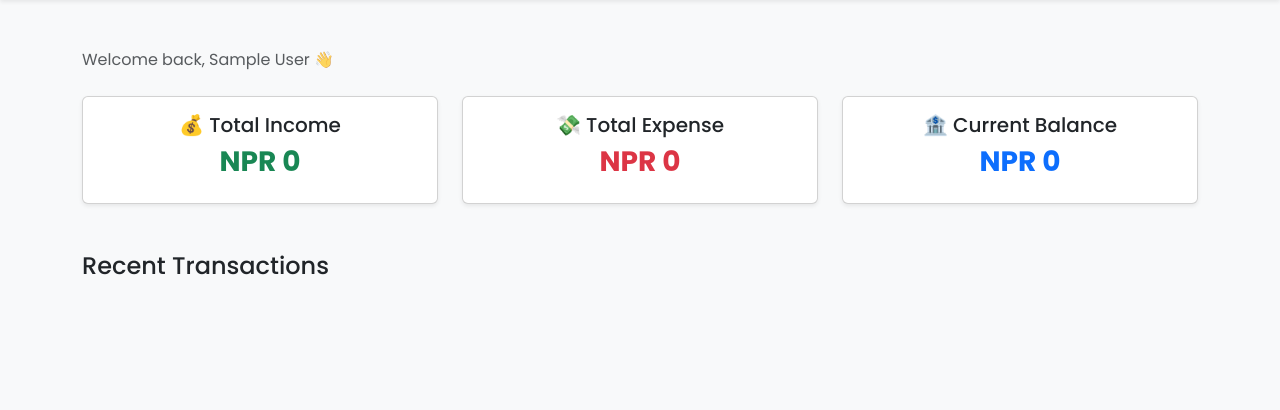
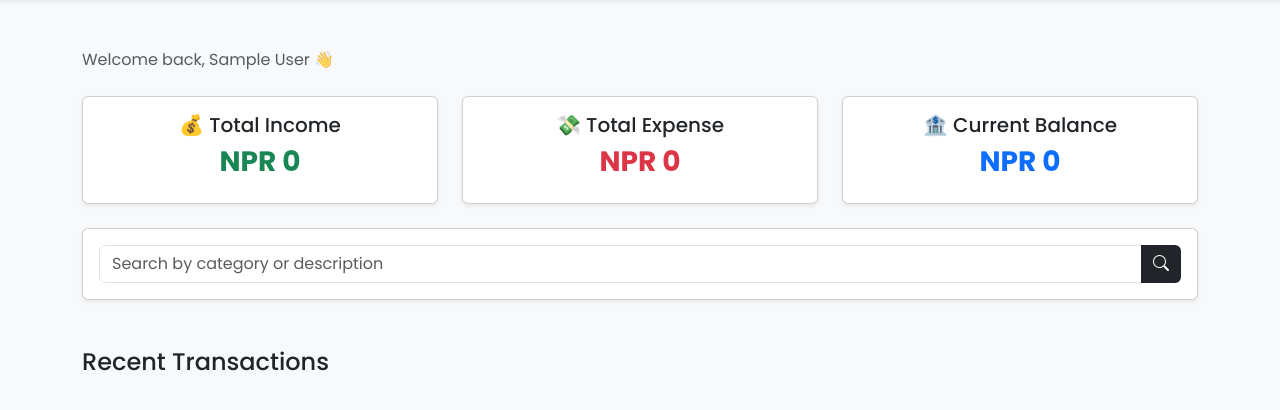
Before and after one commit to dipeshpanta431/Student-Finance-Tracker, a Flask app: page /dashboard in a window 1280 px wide. Shown: the part 56-466 px from the top of the page. Run offline with Flask 3, Linux system fonts and the light colour scheme; the visitor is signed in with stand-in values (Sample User, id 1); data that the repository does not hold is empty.

Commit message:
Add transaction search functionality

```diff
--- a/app.py
+++ b/app.py
@@ -1,4 +1,4 @@
-from flask import Flask, render_template, redirect, url_for, flash
+from flask import Flask, render_template, redirect, request, url_for, flash
 from flask_login import (
     LoginManager,
     login_user,
@@ -10,6 +10,7 @@
 
 from models import db, User, Transaction
 from forms import RegistrationForm, LoginForm, TransactionForm
+from sqlalchemy import or_
 
 app = Flask(__name__)
 
@@ -127,10 +128,23 @@
 @app.route("/dashboard")
 @login_required
 def dashboard():
+    search = request.args.get("search", "")
 
     transactions = Transaction.query.filter_by(
         user_id=current_user.id
-    ).order_by(Transaction.date.desc()).all()
+    )
+
+    if search:
+        transactions = transactions.filter(
+            or_(
+                Transaction.category.ilike(f"%{search}%"),
+                Transaction.description.ilike(f"%{search}%")
+            )
+        )
+
+    transactions = transactions.order_by(
+        Transaction.date.desc()
+    ).all()
 
     total_income = sum(
         t.amount
@@ -151,7 +165,8 @@
         transactions=transactions,
         total_income=total_income,
         total_expense=total_expense,
-        balance=balance
+        balance=balance,
+        search=search
     )
 
 # ----------------------------
--- a/templates/dashboard.html
+++ b/templates/dashboard.html
@@ -68,6 +68,48 @@
 
 </div>
 
+<div class="card shadow-sm mt-4">
+
+    <div class="card-body">
+
+        <form method="GET" action="{{ url_for('dashboard') }}">
+
+            <div class="row">
+
+                <div class="input-group">
+
+                    <input
+                        type="text"
+                        name="search"
+                        class="form-control"
+                        placeholder="Search by category or description"
+                        value="{{ search }}">
+
+                    <button
+                        type="submit"
+                        class="btn btn-dark border-0">
+
+                        <i class="bi bi-search"></i>
+
+                    </button>
+
+                    {% if search %}
+                    <a href="{{ url_for('dashboard') }}"
+                    class="btn btn-light border">
+                        <i class="bi bi-x-lg"></i>
+                    </a>
+                    {% endif %}
+
+                </div>
+
+            </div>
+        </form>
+
+    </div>
+
+</div>
+
+
 <h4 class="mt-5 mb-3">Recent Transactions</h4>
 {% if transactions %}
 
@@ -93,19 +135,18 @@
                 <td>{{ transaction.payment_mode }}</td>
                 <td>{{ transaction.description }}</td>
                 <td>
-                    <a href="{{ url_for('edit_transaction', transaction_id=transaction.id) }}"class="btn btn-sm btn-warning me-1">
+                    <a href="{{ url_for('edit_transaction', transaction_id=transaction.id) }}"
+                    class="btn btn-sm btn-outline-secondary me-1">
                         <i class="bi bi-pencil-square"></i>
                     </a>
 
                     <button
                         type="button"
-                        class="btn btn-sm btn-danger"
+                        class="btn btn-sm btn-outline-danger"
                         data-bs-toggle="modal"
                         data-bs-target="#deleteModal"
                         data-transaction-id="{{ transaction.id }}">
-
                         <i class="bi bi-trash"></i>
-
                     </button>
                 </td>
             </tr>
@@ -113,12 +154,22 @@
         </tbody>
     </table>
 
+   {% else %}
+
+    {% if search %}
+
+        <div class="alert alert-warning mt-4">
+            No transactions found matching
+            <strong>"{{ search }}"</strong>.
+        </div>
+
     {% else %}
 
-    <div class="alert alert-info mt-4">
-        No transactions yet. Click "Add Transaction" from the navigation bar to record your first income or expense.
-    </div>
+        <div class="alert alert-info mt-4">
+            No transactions found. Click <strong>Add Transaction</strong> to create your first one.
+        </div>
 
+    {% endif %}
 {% endif %}
 
 <div class="modal fade" id="deleteModal" tabindex="-1">
```
